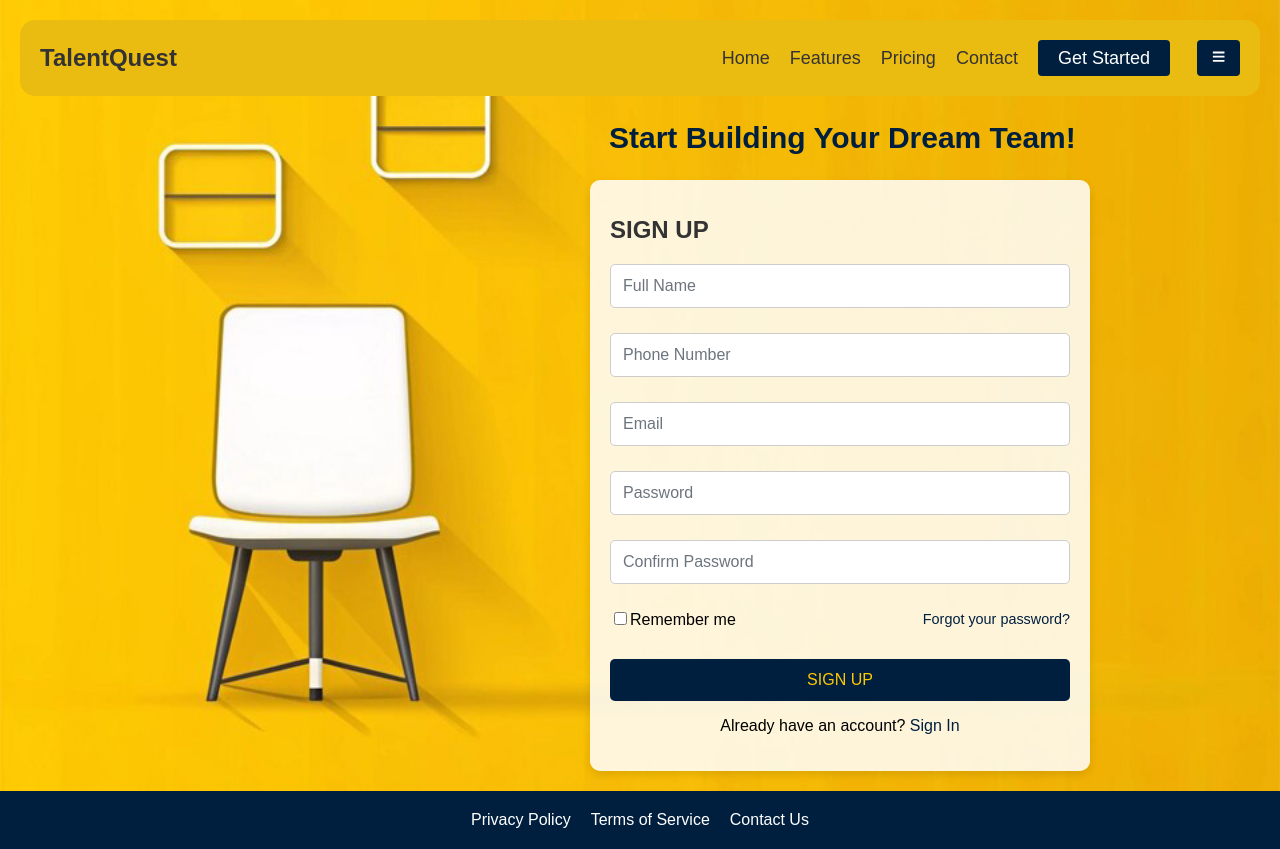
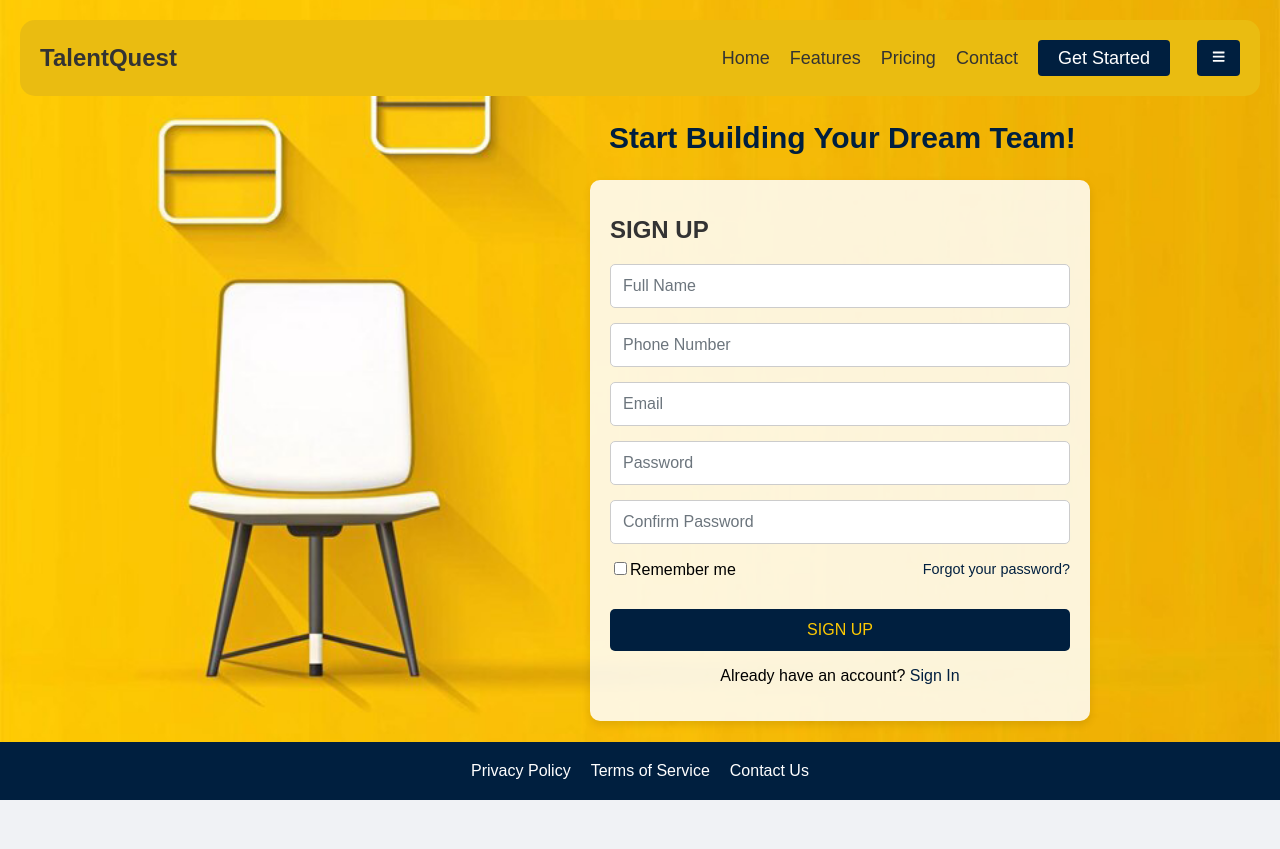
Before and after one commit to ZakariaBenlamkadam/Nlp-recrutement, a React (Create React App) app in the folder client/: page /sign-up in a window 1280 px wide. Shown: the top 849 px of the page. After the commit the page ends 800 px from the top, so only its background shows below. Built offline with nearby package versions, Linux system fonts and the light colour scheme.

Commit message:
updated css for questai and resumequest

```diff
--- a/client/src/components/LandingPage.css
+++ b/client/src/components/LandingPage.css
@@ -111,7 +111,7 @@
   border-radius: 4px;
   font-size: 18px;
   text-decoration: none;
-  width: 100px;
+  width: 140px;
 }
 
 /* Responsive Styles */
--- a/client/src/components/QuestionGeneration.css
+++ b/client/src/components/QuestionGeneration.css
@@ -51,12 +51,13 @@
 .questiongeneration-generate-button {
     width: 100%;
     padding: 12px;
-    background-color: #001f3f !important; /* Primary color */
+    background-color: #ce9f07 !important; /* Primary color */
     color: white;
     border: none;
     border-radius: 4px;
     font-size: 16px;
     cursor: pointer;
+    font-weight: bold;
     transition: background-color 0.3s ease;
     margin-bottom: 20px;
 }
@@ -86,7 +87,8 @@
 }
 
 .questiongeneration-badge {
-    background-color: #0070f3; /* Primary color */
+    background-color: #001f3f;
+    width: 80px;
     color: white;
     padding: 8px 12px;
     border-radius: 4px;
--- a/client/src/components/ResumeQuest.css
+++ b/client/src/components/ResumeQuest.css
@@ -69,7 +69,7 @@
 }
 
 .questiongeneration-badge {
-  background-color: #0070f3; /* Primary color */
+  background-color: #fdc903; /* Primary color */
   color: white;
   padding: 8px 12px;
   border-radius: 4px;
--- a/client/src/components/SignIn.css
+++ b/client/src/components/SignIn.css
@@ -37,11 +37,11 @@ body {
     width: 100%;
   }
 
-  .form-group {
+  .form-group2 {
     margin-bottom: 20px;
   }
 
-  .form-group label {
+  .form-group2 label {
     display: block;
     font-size: 1rem;
     margin-bottom: 5px;
@@ -76,8 +76,7 @@ input[type="text"] {  /* Add "text" so both password and text input types are st
   }
 
   .mail-icon {
-    width: 20px;
-    height: 20px;
+    width: 18px;
     padding-bottom: 8px;
 
   }
--- a/client/src/components/SignIn.jsx
+++ b/client/src/components/SignIn.jsx
@@ -44,7 +44,7 @@ export default function SignIn({ setIsAuthenticated }) {
       <div className="login-form-container">
         <div className="login-form">
           <form onSubmit={handleSubmit}>
-            <div className="form-group">
+            <div className="form-group2">
               <label htmlFor="email">Email address</label>
               <div className="input-wrapper">
                 <input
@@ -63,7 +63,7 @@ export default function SignIn({ setIsAuthenticated }) {
               </div>
             </div>
 
-            <div className="form-group">
+            <div className="form-group2">
               <label htmlFor="password">Password</label>
               <div className="input-wrapper">
                 <input
--- a/client/src/components/SignUp.css
+++ b/client/src/components/SignUp.css
@@ -88,8 +88,9 @@ body {
     transform: translateX(200px);
   }
 
-  .form-group {
+  .form-group3 {
     position: relative;
+    margin-bottom: 10px;
   }
 
   .error {
--- a/client/src/components/SignUp.jsx
+++ b/client/src/components/SignUp.jsx
@@ -73,7 +73,7 @@ const SignUp = () => {
 
       <h1>SIGN UP</h1>
       <form onSubmit={handleSubmit}>
-        <div className="form-group">
+        <div className="form-group3">
           <input
             type="text"
             placeholder="Full Name"
@@ -83,7 +83,7 @@ const SignUp = () => {
           />
         </div>
 
-        <div className="form-group">
+        <div className="form-group3">
           <input
             type="tel"
             placeholder="Phone Number"
@@ -93,7 +93,7 @@ const SignUp = () => {
           />
         </div>
 
-        <div className="form-group">
+        <div className="form-group3">
           <input
             type="email"
             placeholder="Email"
@@ -103,7 +103,7 @@ const SignUp = () => {
           />
         </div>
 
-        <div className="form-group">
+        <div className="form-group3">
           <input
             type={showPassword ? 'text' : 'password'}
             placeholder="Password"
@@ -117,7 +117,7 @@ const SignUp = () => {
           />
         </div>
 
-        <div className="form-group">
+        <div className="form-group3">
           <input
             type={showConfirmPassword ? 'text' : 'password'}
             placeholder="Confirm Password"
```
